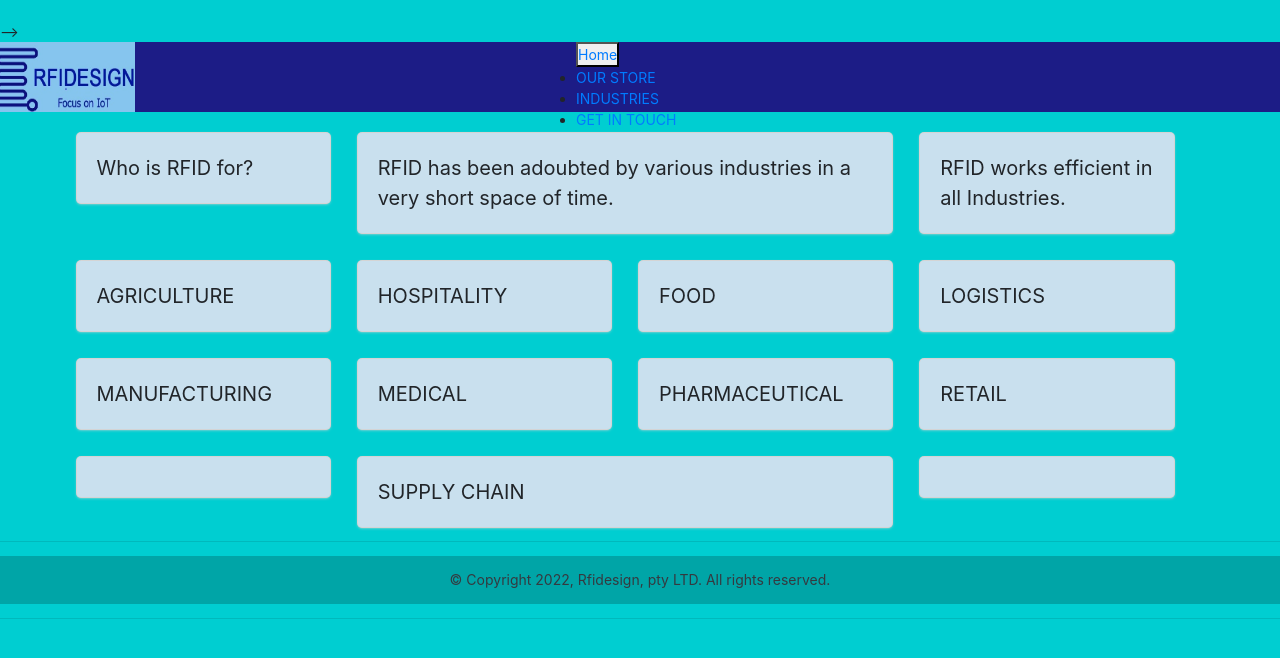
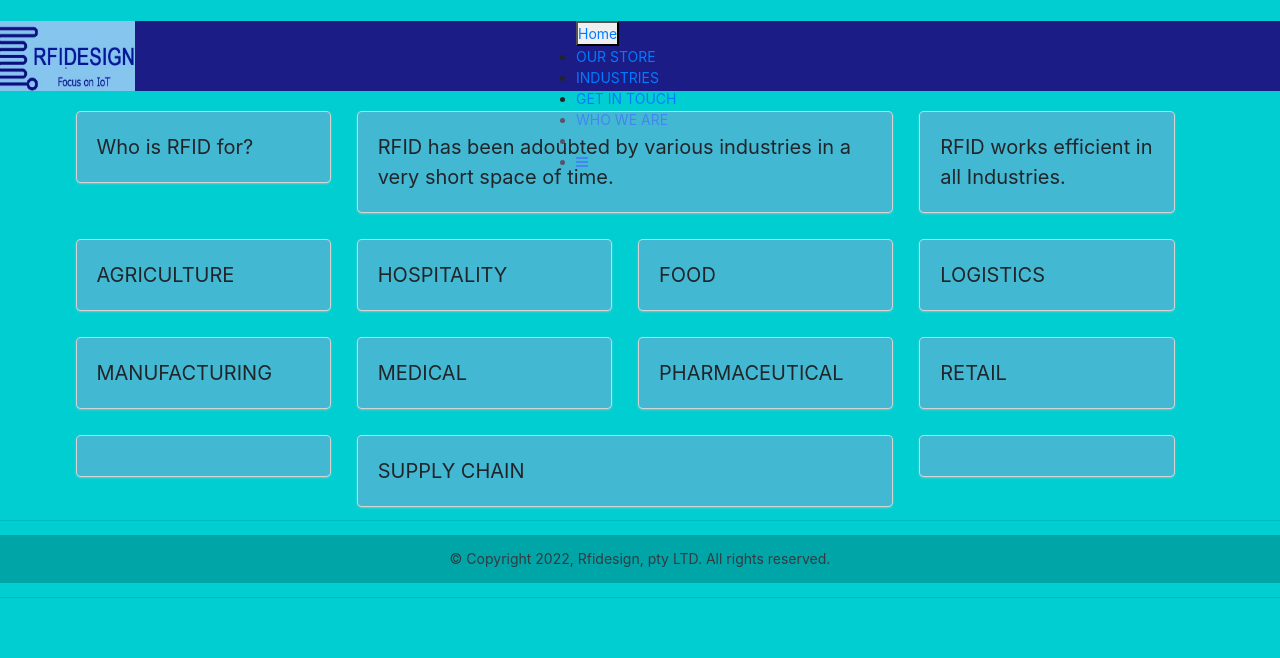
Before and after one commit to Sipho123/Business-site, a Django app: page /industries/ in a window 1280 px wide. Shown: the top 658 px of the page. Run offline with Django 4.2, Linux system fonts and the light colour scheme; parts of the project's set-up code (start-up, migrations or seed data) failed here and were passed over; some libraries are stand-ins or nearby versions.

Commit message:
tenth commit

```diff
--- a/our_store/admin.py
+++ b/our_store/admin.py
@@ -7,6 +7,4 @@ admin.site.register(Category)
 admin.site.register(Product)
 admin.site.register(CartProduct)
 admin.site.register(Cart)
-admin.site.register(Item)
-admin.site.register(OrderItem)
 admin.site.register(Order)
--- a/our_store/templates/allproducts.html
+++ b/our_store/templates/allproducts.html
@@ -1,9 +1,11 @@
 {% extends 'base.html' %}
 {% load static %}
+
 
         {% block title %}
             <title>allproducts</title>
         {% endblock title %}
+
 
 
         {% block content %}
@@ -14,7 +16,7 @@
                         <div class="btn-group btn-group-justified" >
                             <centre><h3>ALL CATEGORIES </h3></centre>
                             <a href="{% url 'our_store:store' %}" class="btn btn-primary">Back to Our Store</a>
-                                <a href="{% url 'our_store:mycart' %}" class="btn btn-primary">My Cart</a>
+                            <a href="" class="btn btn-primary">My Cart</a>
                             <a href="" class="btn btn-primary"></a>
                             <a href="#" class="btn btn-primary"></a>
                         </div>
@@ -34,7 +36,7 @@
                             2500; object-fit:cover;">
                             <h5 style="display: inline-block; float: right; "><strong><p>Price: <strike>R{{p.marked_price | floatformat}}</strike>  | R
                             {{p.selling_price | floatformat}}</p></strong></h5>
-                                <a href="{% url 'our_store:addtocart' p.id %}" class="btn btn-primary">Add To Cart</a>
+                            <a href="{% url 'our_store:addtocart' p.id %}" class="btn btn-outline-secondary add-btn update-cart">Add To Cart</a>
                         </div>
                     </div>
                     {% endfor %}
--- a/our_store/urls.py
+++ b/our_store/urls.py
@@ -3,12 +3,11 @@ from xml.etree.ElementInclude import include
 from django.views import View
 
 from .views import(
-
 StoreView,
 AllProductsView,
 ProductDetailView,
 AddToCartView,
-MyCartView,
+#MyCartView,
 
 )
 
@@ -18,6 +17,6 @@ urlpatterns = [
         path('all-products/', AllProductsView.as_view(), name='allproducts'),
         path('product/<slug:slug>/', ProductDetailView.as_view(), name='productdetail'),
         path('add-to-cart-<int:pro_id>/', AddToCartView.as_view(), name='addtocart'),
-        path('my-cart/', MyCartView.as_view(), name='mycart'),
+        #path('my-cart/', MyCartView.as_view(), name='mycart'),
 
 ]
--- a/templates/base.html
+++ b/templates/base.html
@@ -25,7 +25,7 @@
         {% block stylesheets %} {% endblock stylesheets %}
         <script src="https://cdn.jsdelivr.net/npm/jquery@3.6.0/dist/jquery.slim.min.js"></script>
         <script src="https://cdn.jsdelivr.net/npm/popper.js@1.16.1/dist/umd/popper.min.js"></script>
-        <script src="https://cdn.jsdelivr.net/npm/bootstrap@4.6.1/dist/js/bootstrap.bundle.min.js"></script>-->
+        <script src="https://cdn.jsdelivr.net/npm/bootstrap@4.6.1/dist/js/bootstrap.bundle.min.js"></script>
     </head>
 
     <body bgcolor=" blue">
--- a/templates/main/industries.html
+++ b/templates/main/industries.html
@@ -10,19 +10,20 @@
         <div class="ui grid" style="font-size: 20px;">
           <div class="row">
             <div class="four wide column">
-              <div class="ui fluid card" style="background-color: rgb(201, 224, 238);">
+              <div class="ui fluid card" style=" background-color: rgba(167, 150, 212, 0.4); ">
+              <!--<div class="ui fluid card" style="background-color: rgb(201, 224, 238);">-->
                 <div class="content">Who is RFID for?</div>
               </div>
             </div>
             <div class="eight wide column">
-              <div class="ui fluid card" style="background-color: rgb(201, 224, 238);">
+              <div class="ui fluid card" style=" background-color: rgba(167, 150, 212, 0.4); ">
                 <div class="content">
                   RFID has been adoubted by various industries in a very short space of time.
                 </div>
               </div>
             </div>
             <div class="four wide column">
-              <div class="ui fluid card" style="background-color: rgb(201, 224, 238);">
+              <div class="ui fluid card" style=" background-color: rgba(167, 150, 212, 0.4); ">
                 <div class="content"> RFID works efficient in all Industries.</div>
               </div>
             </div>
@@ -30,67 +31,67 @@
           <br/><br/><br/><br/>
           <div class="row">
             <div class="four wide column">
-              <div class="ui fluid card" style="background-color: rgb(201, 224, 238);">
+              <div class="ui fluid card" style=" background-color: rgba(167, 150, 212, 0.4); ">
                 <div class="content">AGRICULTURE</div>
               </div>
             </div>
             <div class="four wide column">
-              <div class="ui fluid card" style="background-color: rgb(201, 224, 238);">
+              <div class="ui fluid card" style=" background-color: rgba(167, 150, 212, 0.4); ">
                 <div class="content">HOSPITALITY</div>
               </div>
             </div>
             <div class="four wide column">
-              <div class="ui fluid card" style="background-color: rgb(201, 224, 238);">
+              <div class="ui fluid card" style=" background-color: rgba(167, 150, 212, 0.4); ">
                 <div class="content">
                   FOOD
                 </div>
               </div>
             </div>
             <div class="four wide column">
-              <div class="ui fluid card" style="background-color: rgb(201, 224, 238);">
+              <div class="ui fluid card" style=" background-color: rgba(167, 150, 212, 0.4); ">
                 <div class="content"> LOGISTICS</div>
               </div>
             </div>
           </div>
           <div class="row">
             <div class="four wide column">
-              <div class="ui fluid card" style="background-color: rgb(201, 224, 238);">
+              <div class="ui fluid card" style=" background-color: rgba(167, 150, 212, 0.4); ">
                 <div class="content">MANUFACTURING</div>
               </div>
             </div>
             <div class="four wide column">
-              <div class="ui fluid card" style="background-color: rgb(201, 224, 238);">
+              <div class="ui fluid card" style=" background-color: rgba(167, 150, 212, 0.4); ">
                 <div class="content">MEDICAL</div>
               </div>
             </div>
             <div class="four wide column">
-              <div class="ui fluid card" style="background-color: rgb(201, 224, 238);">
+              <div class="ui fluid card" style=" background-color: rgba(167, 150, 212, 0.4); ">
                 <div class="content">
                   PHARMACEUTICAL
                 </div>
               </div>
             </div>
             <div class="four wide column">
-              <div class="ui fluid card" style="background-color: rgb(201, 224, 238);">
+              <div class="ui fluid card" style=" background-color: rgba(167, 150, 212, 0.4); ">
                 <div class="content"> RETAIL</div>
               </div>
             </div>
           </div>
           <div class="row">
             <div class="four wide column">
-              <div class="ui fluid card" style="background-color: rgb(201, 224, 238);">
+              <div class="ui fluid card" style=" background-color: rgba(167, 150, 212, 0.4); ">
                 <div class="content"></div>
               </div>
             </div>
             <div class="eight wide column">
-              <div class="ui fluid card" style="background-color: rgb(201, 224, 238);">
+              <div class="ui fluid card" style=" background-color: rgba(167, 150, 212, 0.4); ">
                 <div class="content">
                   SUPPLY CHAIN
                 </div>
               </div>
             </div>
             <div class="four wide column">
-              <div class="ui fluid card" style="background-color: rgb(201, 224, 238);">
+              <div class="ui fluid card" style=" background-color: rgba(167, 150, 212, 0.4); ">
                 <div class="content"> </div>
               </div>
             </div>
--- a/templates/main/navbar.html
+++ b/templates/main/navbar.html
@@ -32,4 +32,4 @@
       </div>
     </nav>
 
-  </body>
+</body>
```
Also changed, not shown: our_store/models.py (+22 -27 lines), our_store/templates/addtocart.html (+7 -2 lines), our_store/templates/mycart.html (deleted, +0 -61 lines), our_store/templates/productdetail.html (+5 -3 lines), our_store/templates/store.html (+4 -7 lines), our_store/views.py (+5 -41 lines), templates/main/home.html (+7 -7 lines), db.sqlite3. Lines whose indentation alone changed are shown as unchanged.
